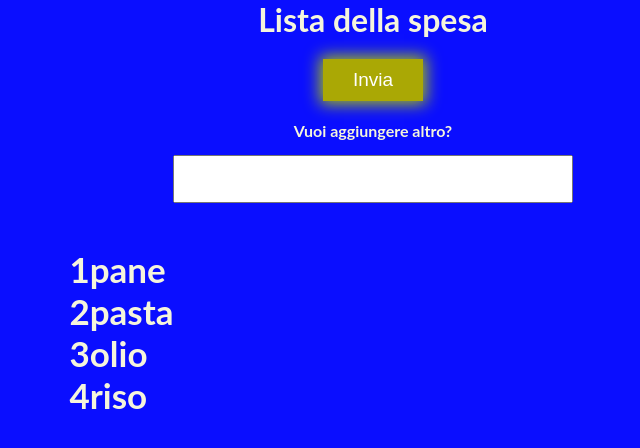
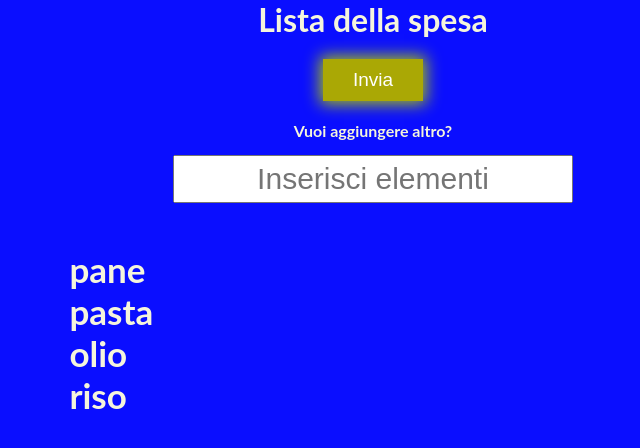
Before and after one commit to Knil88/js-lista-spesa, a plain HTML site: page index.html in a window 1280 px wide. Shown: the whole page, without its empty margins (267-907 px from the left). Drawn offline with Linux system fonts and the light colour scheme.

Commit message:
modifica

```diff
--- a/index.html
+++ b/index.html
@@ -15,7 +15,7 @@
     </div>
     <label for="more">Vuoi aggiungere altro?</label>
    <div>
-    <input type="text" id="more">
+    <input type="text " id="more" placeholder="Inserisci elementi">
    </div>
    <div class="list"></div>
 
--- a/js/script.js
+++ b/js/script.js
@@ -13,7 +13,7 @@ let expenseList = document.querySelector(".list");
 //Andiamo ora a creare il ciclo while
 let i = 0;
 while(i<expense.length){
-        let item = `<div>${i+1}${expense[i]}</div>`;
+        let item = `<div> ${expense[i]}</div>`;
          expenseList.classList.add("list");
          expenseList.innerHTML += item;
          item
@@ -27,5 +27,5 @@ expenseBtn.addEventListener("click",
 function (){
     let more = document.querySelector("#more").value;
     expense.push(more);
-    expenseList.innerHTML += `<div>${expense[i]}</div>`;
+    expenseList.innerHTML += `<div> ${expense[i]}</div>`;
 })
```
